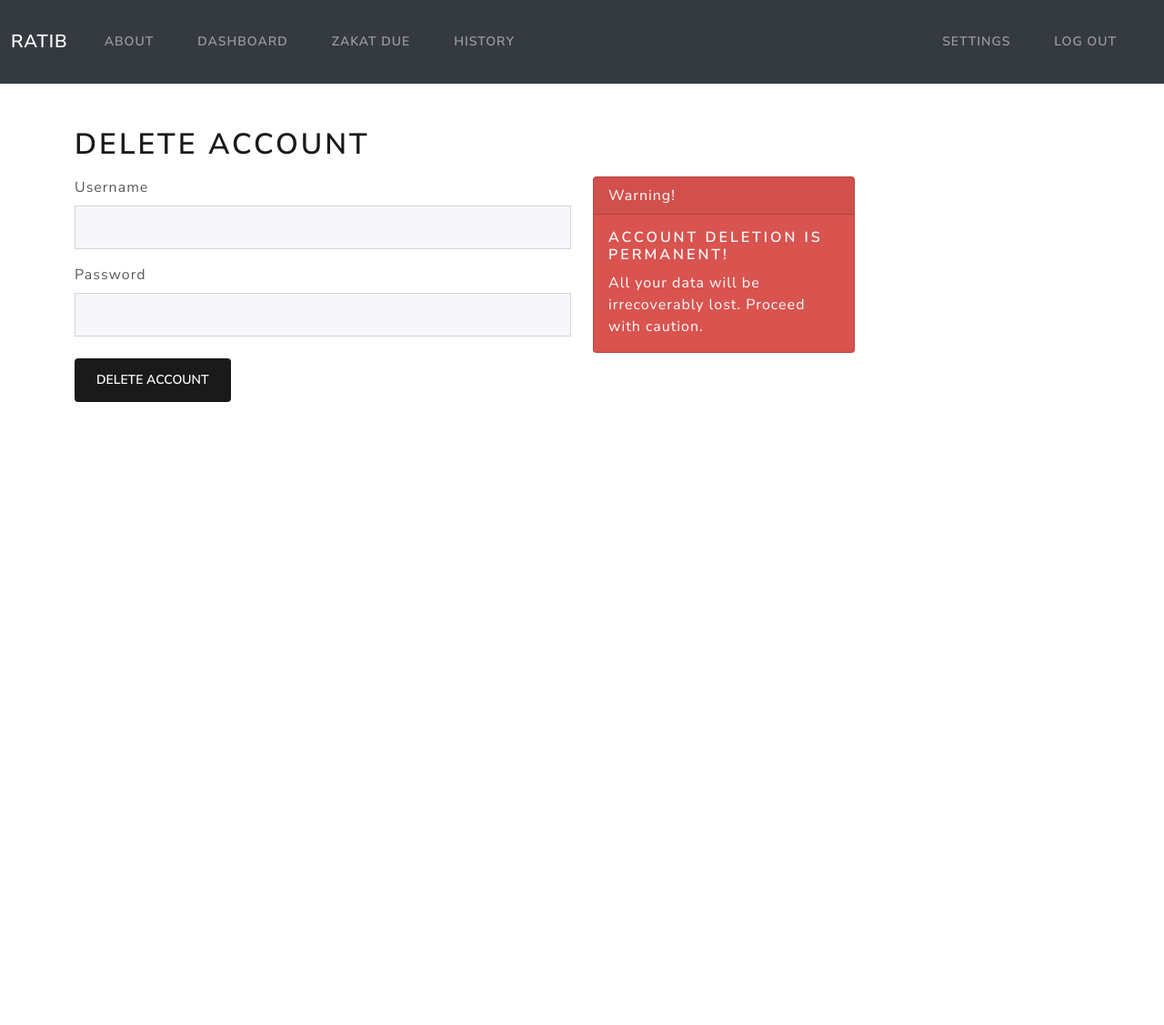
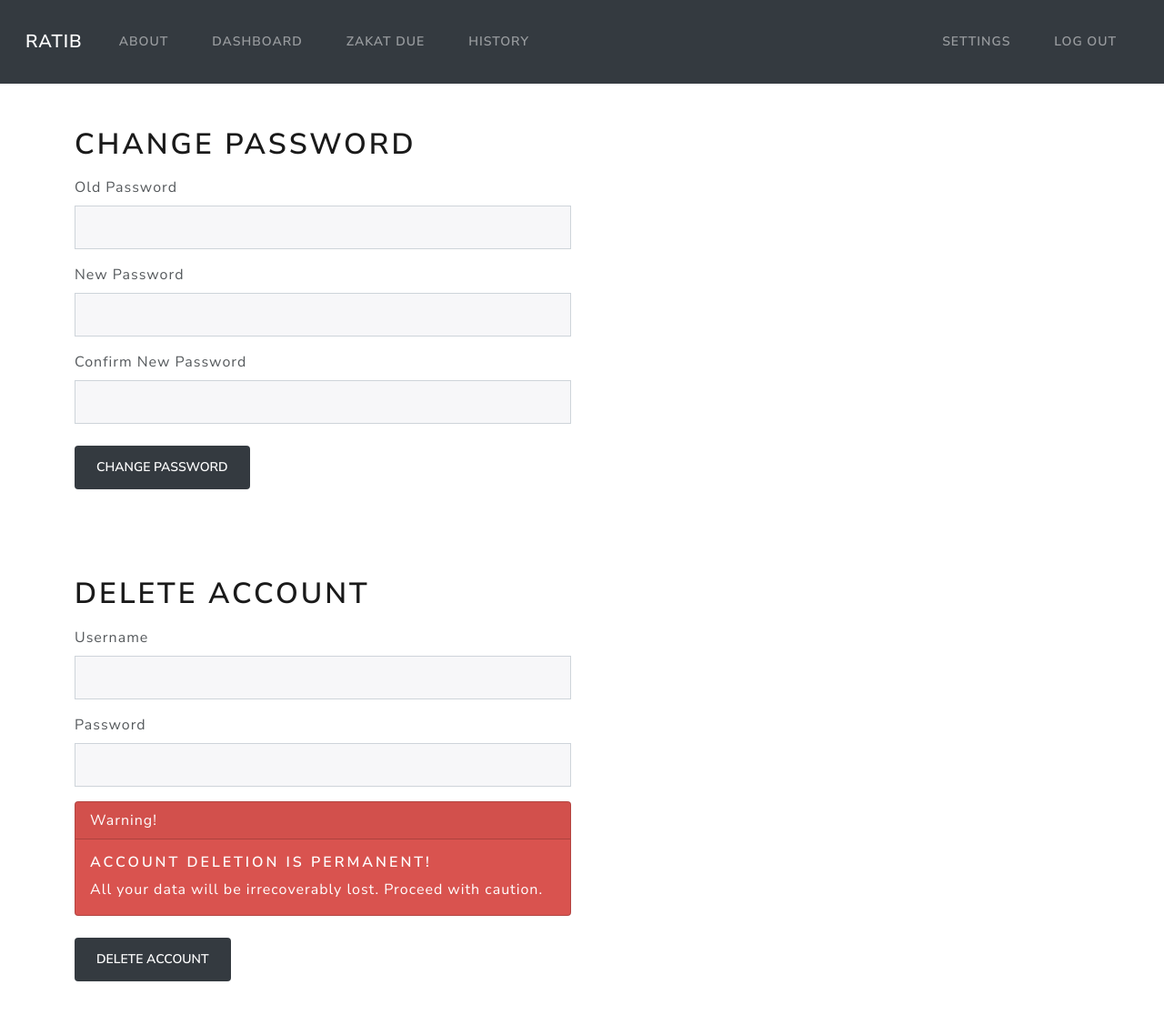
Before and after one commit to faisalsherif7/CS50-final-project, a Flask app: page /settings in a window 1280 px wide. Shown: the whole page at 91% size. Before the commit the page ends 442 px from the top, so only its background shows below. Run offline with Flask 2, Linux system fonts and the light colour scheme; a user stored in the database is signed in; some libraries are stand-ins or nearby versions.

Commit message:
added change password feature. Need to fix autofocus to delete account in settings page.

```diff
--- a/app.py
+++ b/app.py
@@ -122,7 +122,7 @@ def register():
             newuser = User(username=username, hash=hashed)
             session.add(newuser)
             session.commit()
-            return redirect("/")
+            return redirect("/login")
         else:
             return redirect("/register")
 
@@ -261,6 +261,37 @@ def delete_account():
     flash("Your account has been deleted.")
     return redirect("/")
 
+@app.route('/change_password', methods = ["POST"])
+@login_required
+def change_password():
+    old_password = request.form.get("old_password")
+    new_password = request.form.get("new_password")
+    confirmation = request.form.get("confirmation")
+    userid = flasksession.get("user_id")
+    user = session.query(User).get(userid)
+
+    # Ensure all fields are filled
+    if not old_password or not new_password or not confirmation:
+        flash('All fields are required!')
+        return redirect('/settings')
+
+    # Ensure correct password is entered
+    if not check_password_hash(user.hash, old_password):
+        flash('Invalid password entered!')
+        return redirect('/settings')
+
+    # Ensure passwords match
+    if new_password != confirmation:
+        flash('Passwords do not match!')
+        return redirect('/settings')
+
+    # Change password
+    user.hash = generate_password_hash(new_password)
+    session.commit()
+    flash('Password changed successfully!')
+    return redirect('/settings')
+
+
 
 # SQLAlchemy - Flask removes database sessions at end of request
 @app.teardown_appcontext
--- a/templates/layout.html
+++ b/templates/layout.html
@@ -21,8 +21,8 @@
 <body>
   <nav class="navbar navbar-expand-md navbar-dark bg-dark mx-auto">
     <div class="container-fluid">
-      <a class="navbar-brand" href="/">Ratib</a>
-      <button class="navbar-toggler" type="button" data-toggle="collapse" data-target="#navbarNav">
+      <a class="navbar-brand ml-3" href="/">Ratib</a>
+      <button class="navbar-toggler mr-3" type="button" data-toggle="collapse" data-target="#navbarNav">
         <span class="navbar-toggler-icon"></span>
       </button>
       <div class="collapse navbar-collapse" id="navbarNav">
--- a/templates/settings.html
+++ b/templates/settings.html
@@ -4,28 +4,47 @@
 
 {% block content %}
 
-<h1 class="mb-3">Delete Account</h1>
+
+<h1 class="mb-3">Change Password</h1>
+<div class="col-md-6">
+    <form action="/change_password", method="post">
+        <div class="mb-3">
+            <label class="form-label">Old Password</label>
+            <input type="password" class="form-control" name="old_password">
+        </div>
+        <div class="mb-3">
+            <label class="form-label">New Password</label>
+            <input type="password" class="form-control" name="new_password">
+        </div>
+        <div class="mb-3">
+            <label class="form-label">Confirm New Password</label>
+            <input type="password" class="form-control" name="confirmation">
+        </div>
+        <button type="submit" class="btn btn-dark mt-2 mb-5">Change Password</button>
+    </form>
+</div>
+
+<h1 class="mb-3 mt-5">Delete Account</h1>
 <div class="col-md-6">
     <form action="/delete_account", method="post">
         <div class="mb-3">
-            <label for="exampleInputEmail1" class="form-label">Username</label>
-            <input type="text" class="form-control" id="exampleInputEmail1" name="username">
+            <label class="form-label">Username</label>
+            <input type="text" class="form-control" name="username">
         </div>
         <div class="mb-3">
-            <label for="exampleInputPassword1" class="form-label">Password</label>
-            <input type="password" class="form-control" id="exampleInputPassword1" name="password">
+            <label class="form-label">Password</label>
+            <input type="password" class="form-control" name="password">
         </div>
-        <button type="submit" class="btn btn-primary mt-2">Delete Account</button>
+        <div class="card text-bg-danger mb-3">
+            <div class="card-header">Warning!</div>
+            <div class="card-body">
+                <h5 class="card-title">Account deletion is permanent!</h5>
+                <p class="card-text">All your data will be irrecoverably lost. Proceed with caution.</p>
+            </div>
+        </div>
+        <button type="submit" class="btn btn-dark mt-2">Delete Account</button>
     </form>
 </div>
-<div class="col-md-6">
-    <div class="card text-bg-danger mb-3" style="max-width: 18rem;">
-        <div class="card-header">Warning!</div>
-        <div class="card-body">
-            <h5 class="card-title">Account deletion is permanent!</h5>
-            <p class="card-text">All your data will be irrecoverably lost. Proceed with caution.</p>
-        </div>
-    </div>
-</div>
+
 
 {% endblock %}
```
Also changed, not shown: zakat.db, 2 other files.
